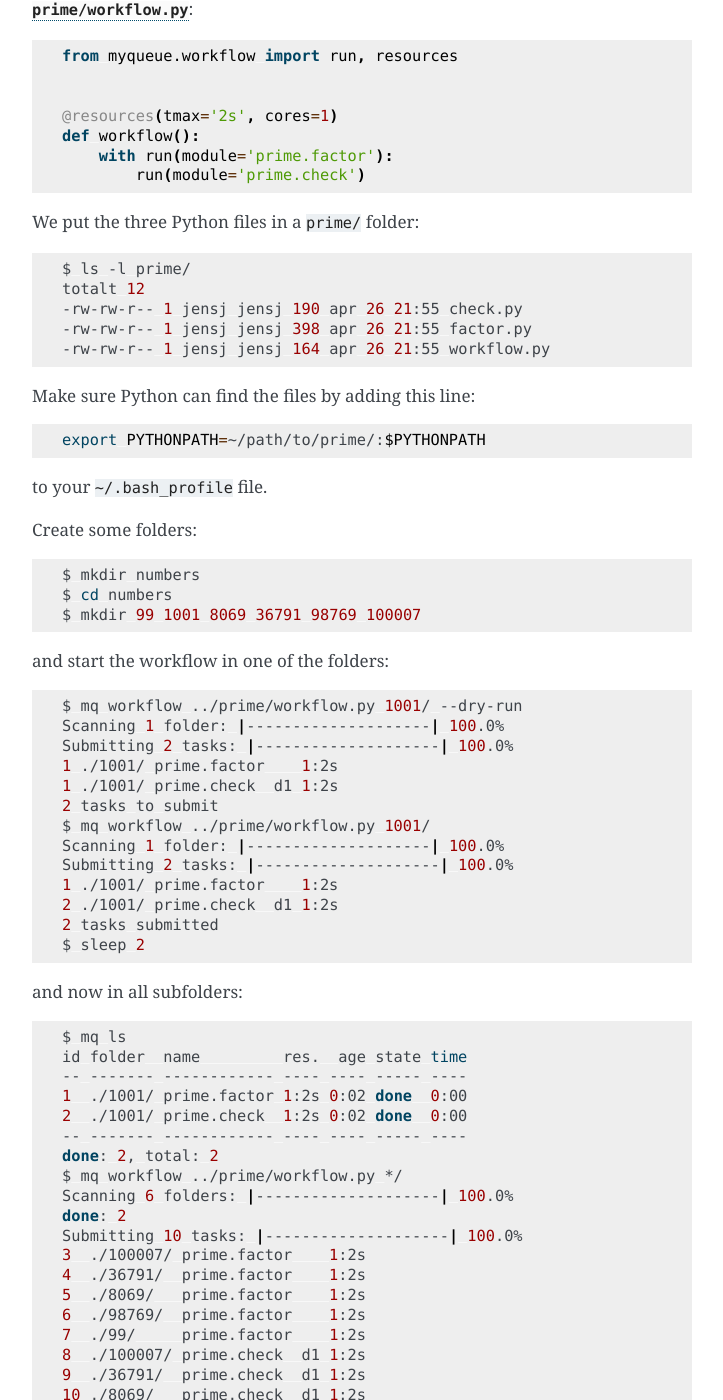
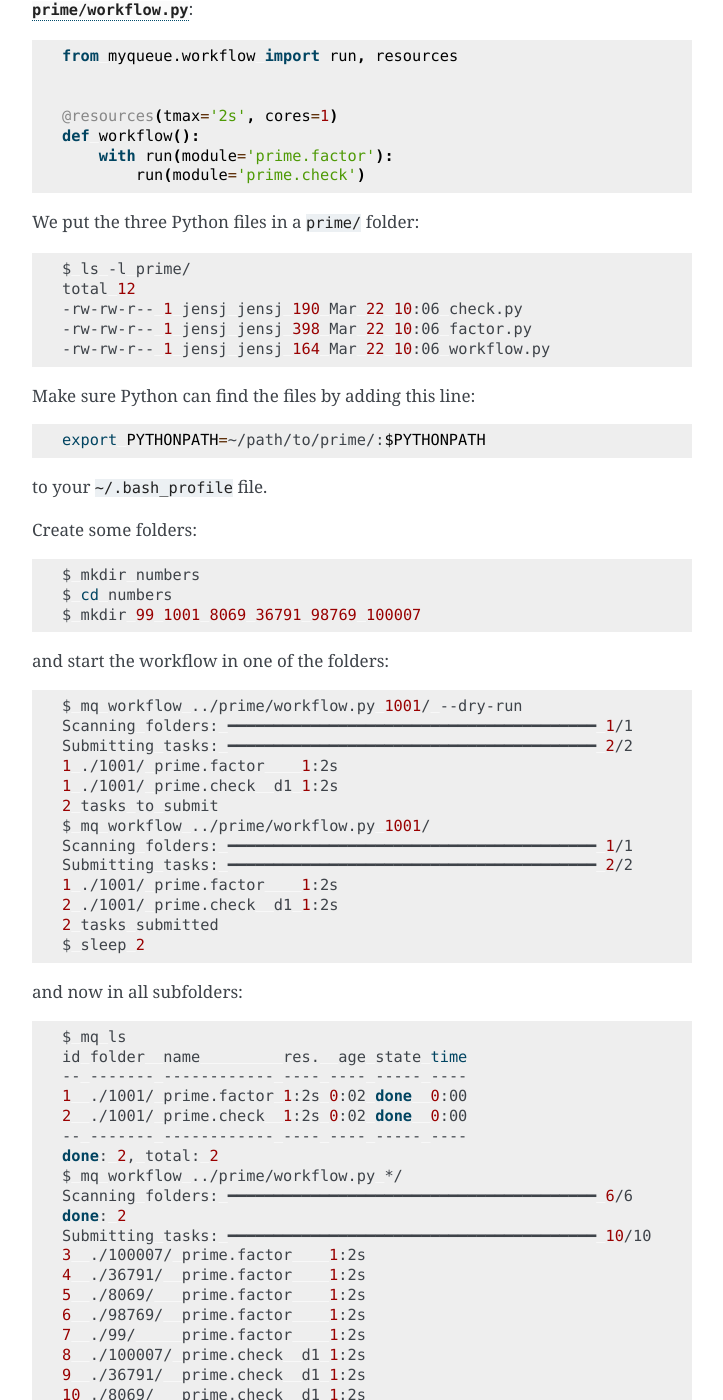
Before and after one commit to Yangxinsix/myqueue, a Sphinx documentation site: the page built from docs/workflows.rst, in a window 1280 px wide and 1400 px high, scrolled down 1086 px. Shown: the whole window, without its empty margins (388-1111 px from the left). Built offline with Sphinx 7.4.7, drawn with Linux system fonts in a browser that asks for light colours; some of the changed text lies outside the part shown.

Commit message:
Update docs

```diff
--- a/docs/workflows.rst
+++ b/docs/workflows.rst
@@ -41,10 +41,10 @@ decorator.
 We put the three Python files in a ``prime/`` folder::
 
     $ ls -l prime/
-    totalt 12
-    -rw-rw-r-- 1 jensj jensj 190 apr 26 21:55 check.py
-    -rw-rw-r-- 1 jensj jensj 398 apr 26 21:55 factor.py
-    -rw-rw-r-- 1 jensj jensj 164 apr 26 21:55 workflow.py
+    total 12
+    -rw-rw-r-- 1 jensj jensj 190 Mar 22 10:06 check.py
+    -rw-rw-r-- 1 jensj jensj 398 Mar 22 10:06 factor.py
+    -rw-rw-r-- 1 jensj jensj 164 Mar 22 10:06 workflow.py
 
 Make sure Python can find the files by adding this line::
 
@@ -61,14 +61,14 @@ Create some folders::
 and start the workflow in one of the folders::
 
     $ mq workflow ../prime/workflow.py 1001/ --dry-run
-    Scanning 1 folder: |--------------------| 100.0%
-    Submitting 2 tasks: |--------------------| 100.0%
+    Scanning folders: ━━━━━━━━━━━━━━━━━━━━━━━━━━━━━━━━━━━━━━━━ 1/1
+    Submitting tasks: ━━━━━━━━━━━━━━━━━━━━━━━━━━━━━━━━━━━━━━━━ 2/2
     1 ./1001/ prime.factor    1:2s
     1 ./1001/ prime.check  d1 1:2s
     2 tasks to submit
     $ mq workflow ../prime/workflow.py 1001/
-    Scanning 1 folder: |--------------------| 100.0%
-    Submitting 2 tasks: |--------------------| 100.0%
+    Scanning folders: ━━━━━━━━━━━━━━━━━━━━━━━━━━━━━━━━━━━━━━━━ 1/1
+    Submitting tasks: ━━━━━━━━━━━━━━━━━━━━━━━━━━━━━━━━━━━━━━━━ 2/2
     1 ./1001/ prime.factor    1:2s
     2 ./1001/ prime.check  d1 1:2s
     2 tasks submitted
@@ -84,9 +84,9 @@ and now in all subfolders::
     -- ------- ------------ ---- ---- ----- ----
     done: 2, total: 2
     $ mq workflow ../prime/workflow.py */
-    Scanning 6 folders: |--------------------| 100.0%
+    Scanning folders: ━━━━━━━━━━━━━━━━━━━━━━━━━━━━━━━━━━━━━━━━ 6/6
     done: 2
-    Submitting 10 tasks: |--------------------| 100.0%
+    Submitting tasks: ━━━━━━━━━━━━━━━━━━━━━━━━━━━━━━━━━━━━━━━━ 10/10
     3  ./100007/ prime.factor    1:2s
     4  ./36791/  prime.factor    1:2s
     5  ./8069/   prime.factor    1:2s
@@ -124,22 +124,22 @@ Note that ``prime.check.done`` and ``prime.factor.done`` files are created
 to mark that these tasks have been completed::
 
     $ ls -l 1001/
-    totalt 12
-    -rw-rw-r-- 1 jensj jensj 24 apr 26 21:55 factors.json
-    -rw-rw-r-- 1 jensj jensj  0 apr 26 21:55 prime.check.2.err
-    -rw-rw-r-- 1 jensj jensj  0 apr 26 21:55 prime.check.2.out
-    -rw-rw-r-- 1 jensj jensj 18 apr 26 21:55 prime.check.state
-    -rw-rw-r-- 1 jensj jensj  0 apr 26 21:55 prime.factor.1.err
-    -rw-rw-r-- 1 jensj jensj  0 apr 26 21:55 prime.factor.1.out
-    -rw-rw-r-- 1 jensj jensj 18 apr 26 21:55 prime.factor.state
+    total 12
+    -rw-rw-r-- 1 jensj jensj 24 Mar 22 10:06 factors.json
+    -rw-rw-r-- 1 jensj jensj  0 Mar 22 10:06 prime.check.2.err
+    -rw-rw-r-- 1 jensj jensj  0 Mar 22 10:06 prime.check.2.out
+    -rw-rw-r-- 1 jensj jensj 18 Mar 22 10:06 prime.check.state
+    -rw-rw-r-- 1 jensj jensj  0 Mar 22 10:06 prime.factor.1.err
+    -rw-rw-r-- 1 jensj jensj  0 Mar 22 10:06 prime.factor.1.out
+    -rw-rw-r-- 1 jensj jensj 18 Mar 22 10:06 prime.factor.state
 
 Now, add another number::
 
     $ mkdir 42
     $ mq workflow ../prime/workflow.py */
-    Scanning 7 folders: |--------------------| 100.0%
+    Scanning folders: ━━━━━━━━━━━━━━━━━━━━━━━━━━━━━━━━━━━━━━━━ 7/7
     done: 12
-    Submitting 2 tasks: |--------------------| 100.0%
+    Submitting tasks: ━━━━━━━━━━━━━━━━━━━━━━━━━━━━━━━━━━━━━━━━ 2/2
     13 ./42/ prime.factor    1:2s
     14 ./42/ prime.check  d1 1:2s
     2 tasks submitted
@@ -170,14 +170,14 @@ more tasks than allowed by the scheduler.  In that case, you will have to
 submit the tasks in batches::
 
     $ mq workflow ../prime/workflow.py */ --max-tasks=2000
-    Scanning 1500 folders: |--------------------| 100.0%
-    Submitting 2000 tasks: |--------------------| 100.0%
+    Scanning folders: ━━━━━━━━━━━━━━━━━━━━━━━━━━━━━━━━━━━━━━━━ 1500/1500
+    Submitting tasks: ━━━━━━━━━━━━━━━━━━━━━━━━━━━━━━━━━━━━━━━━ 2000/2000
     ...
     $ # wait ten days ...
     $ mq workflow ../prime/workflow.py */ --max-tasks=2000
-    Scanning 1500 folders: |--------------------| 100.0%
+    Scanning folders: ━━━━━━━━━━━━━━━━━━━━━━━━━━━━━━━━━━━━━━━━ 1500/1500
     done: 2000
-    Submitting 1000 tasks: |--------------------| 100.0%
+    Submitting tasks: ━━━━━━━━━━━━━━━━━━━━━━━━━━━━━━━━━━━━━━━━ 1000/1000
     ...
 
 
```
Also changed, not shown: docs/documentation.rst (+4 -4 lines), docs/quickstart.rst (+4 -4 lines), 1 other file.
